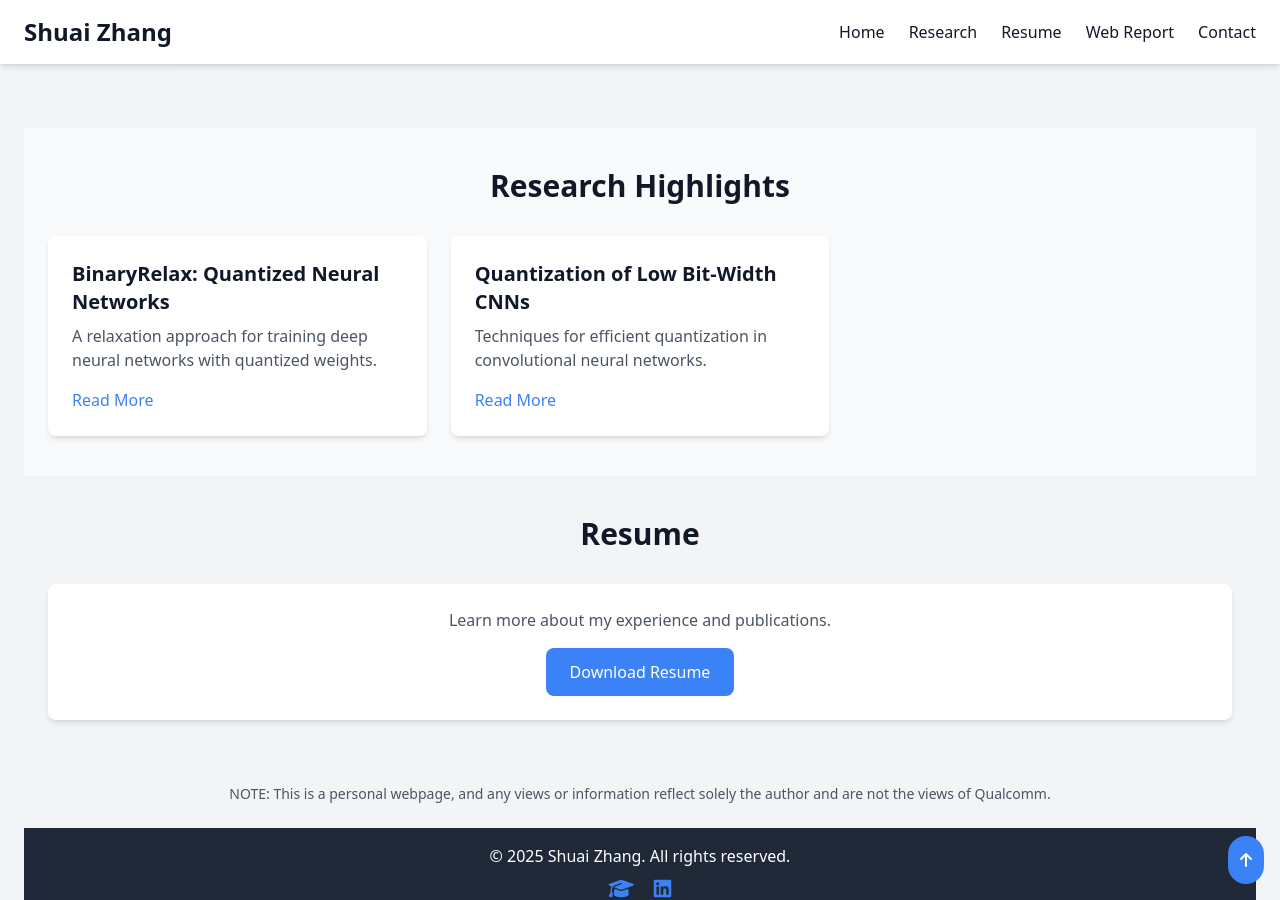
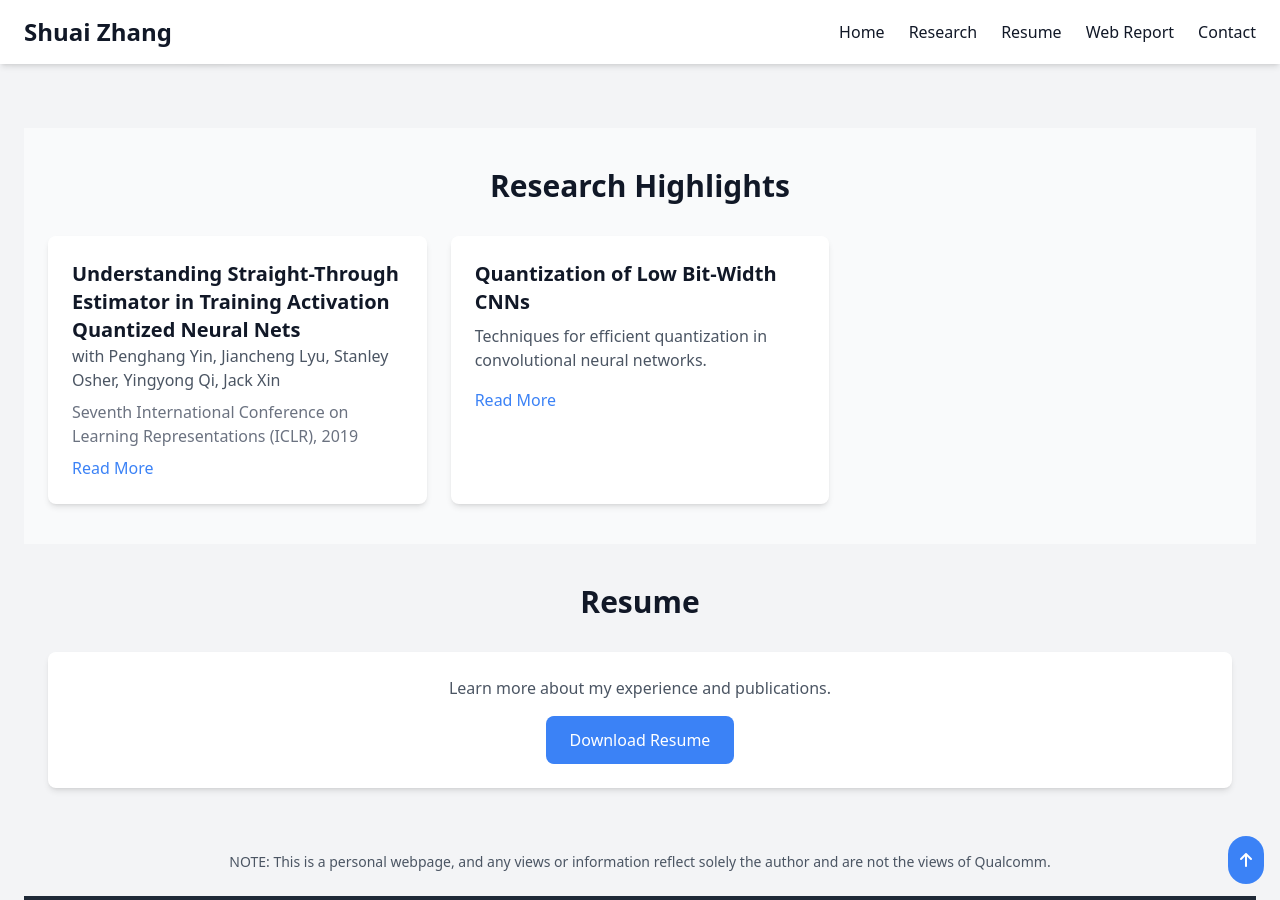
Before and after one commit to zsivine/zsivine.github.io, a Jekyll site: the page built from index.html, in a window 1280 px wide and 900 px high, scrolled down 480 px. Built offline with Jekyll 4.4.1, drawn with Linux system fonts in a browser that asks for light colours; nearby versions of some CDN libraries; the list of posts is cut into pages by our own code.

Commit message:
update RD highlights

```diff
--- a/index.html
+++ b/index.html
@@ -55,8 +55,12 @@ layout: page
       <div class="grid grid-cols-1 md:grid-cols-2 lg:grid-cols-3 gap-6">
 
         <div class="bg-white dark:bg-gray-700 p-6 rounded-lg shadow-md hover:shadow-lg transition-shadow animate-fade-in">
-          <h3 class="text-xl font-semibold mb-2">BinaryRelax: Quantized Neural Networks</h3>
-          <p class="text-gray-600 dark:text-gray-300 mb-4">A relaxation approach for training deep neural networks with quantized weights.</p>
+          <a href="https://openreview.net/pdf?id=Skh4jRcKQ" class="text-xl font-semibold mb-2">
+            Understanding Straight-Through Estimator in Training Activation Quantized Neural Nets</a>
+          <p class="text-gray-600 dark:text-gray-300 mb-2">
+            with Penghang Yin, Jiancheng Lyu, Stanley Osher, Yingyong Qi, Jack Xin</p>
+          <p class="text-gray-500 dark:text-gray-400 mb-2">
+            Seventh International Conference on Learning Representations (ICLR), 2019</p>
           <a href="/research" class="text-blue-500 hover:underline">Read More</a>
         </div>
 
```
